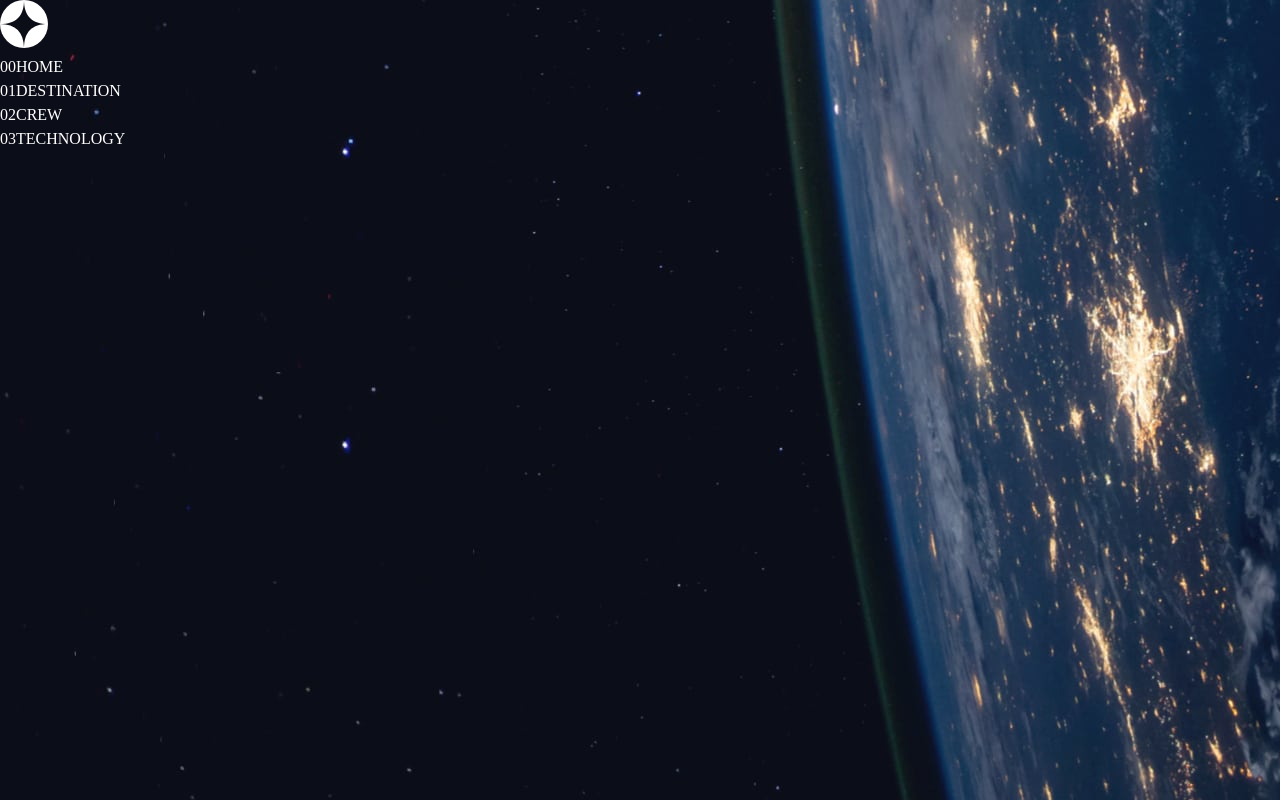
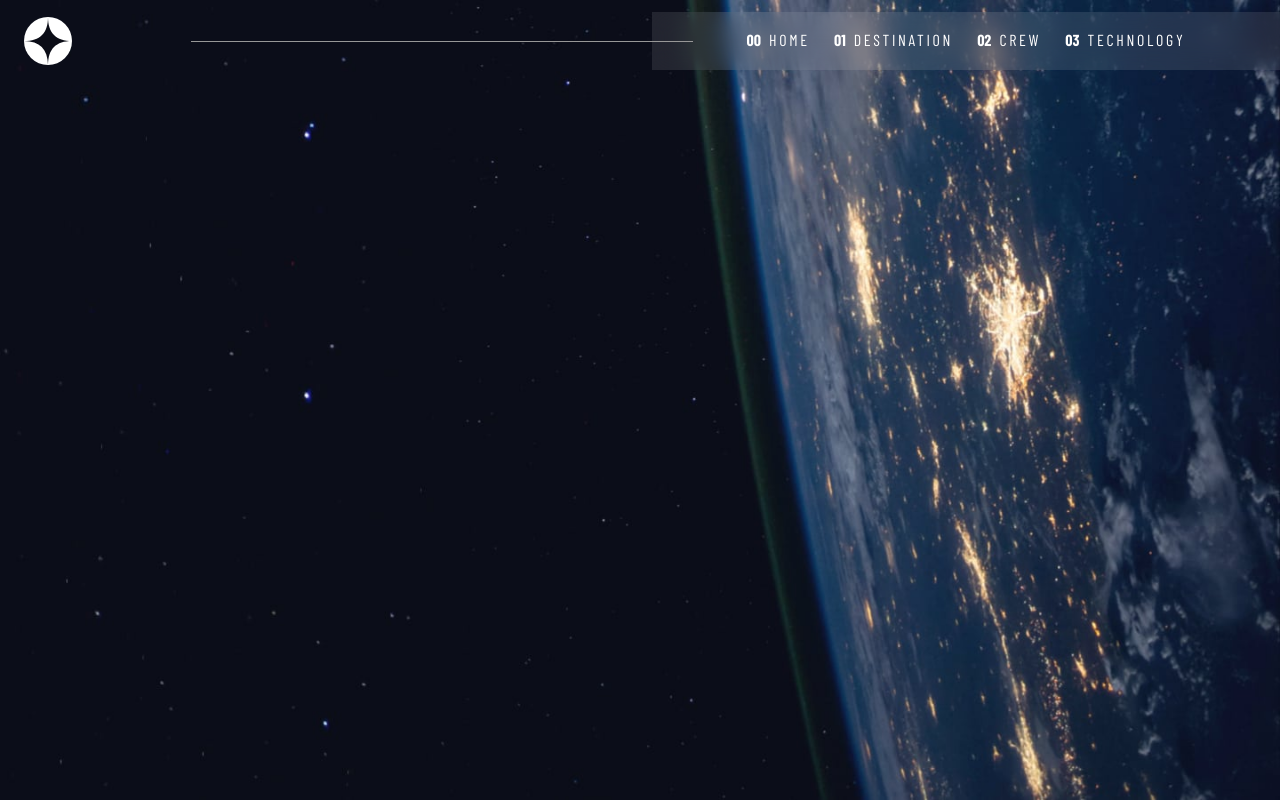
Before and after one commit to jdpena28/space-tourism, a Next.js app: page / in a window 1280 px wide. Built offline with nearby package versions, Linux system fonts and the light colour scheme; a web font is replaced by a local one.

Commit message:
FIX: position style of nav

```diff
--- a/pages/index.tsx
+++ b/pages/index.tsx
@@ -4,7 +4,9 @@ import { NextSeo } from "next-seo";
 
 const Home: NextPage = () => {
   return (
-    <section id="home" className="h-screen w-full font-primary text-white">
+    <section
+      id="home"
+      className="h-screen w-full bg-cover font-primary text-white">
       <NextSeo
         title="Space Tourism Website"
         description="Next.js Boilerplate configuration with Eslint, Prettier and Husky"
--- a/src/components/Navbar.tsx
+++ b/src/components/Navbar.tsx
@@ -6,9 +6,9 @@ import Link from "next/link";
 const TextLink: React.FC<TextLinkProps> = ({ navCount, navText }) => {
   return (
     <Link href="/">
-      <div>
-        <span className="ml-2 font-bold">{navCount}</span>
-        <span className="text-navText">{navText}</span>
+      <div className="cursor-pointer space-x-2 border-b-2 border-transparent py-4  hover:border-gray-400  active:border-white">
+        <span className="font-bold">{navCount}</span>
+        <span className="text-navText font-thin">{navText}</span>
       </div>
     </Link>
   );
@@ -17,9 +17,10 @@ const TextLink: React.FC<TextLinkProps> = ({ navCount, navText }) => {
 const Navbar = () => {
   const data = ["HOME", "DESTINATION", "CREW", "TECHNOLOGY"];
   return (
-    <nav className="flex w-full items-center justify-around">
+    <nav className="relative flex items-center  justify-between pt-3 pl-6 font-secondary">
       <Image src="/assets/shared/logo.svg" height={48} width={48} />
-      <div className="flex">
+      <div className="z-30 -mr-40  h-[1px] w-[40%] bg-[#979797]" />
+      <div className="z-20 flex w-[50%] justify-center gap-x-6 bg-white/10 backdrop-blur-md">
         {data.map((item, count) => {
           return (
             <TextLink key={nanoid()} navCount={`0${count++}`} navText={item} />
--- a/src/types/props.d.ts
+++ b/src/types/props.d.ts
@@ -1,3 +1,4 @@
+// Navbar.tsx
 interface TextLinkProps {
   navCount: string;
   navText: string;
--- a/tailwind.config.js
+++ b/tailwind.config.js
@@ -1,8 +1,5 @@
 module.exports = {
-  content: [
-    "./pages/**/*.{js,ts,jsx,tsx}",
-    "./components/**/*.{js,ts,jsx,tsx}",
-  ],
+  content: ["./pages/**/*.{js,ts,jsx,tsx}", "./src/**/*.{js,ts,jsx,tsx}"],
   theme: {
     fontFamily: {
       primary: ["Bellefair", "serif"],
```
